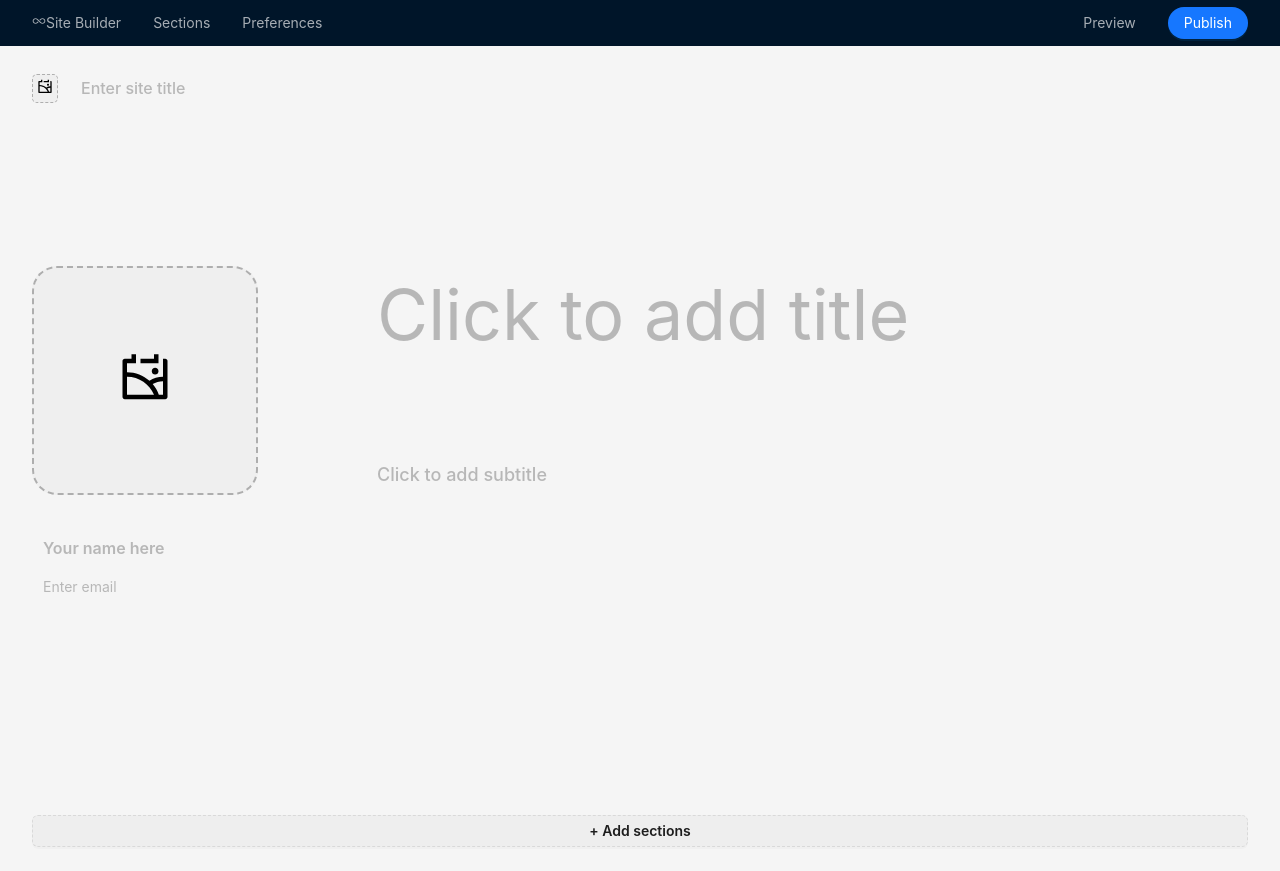
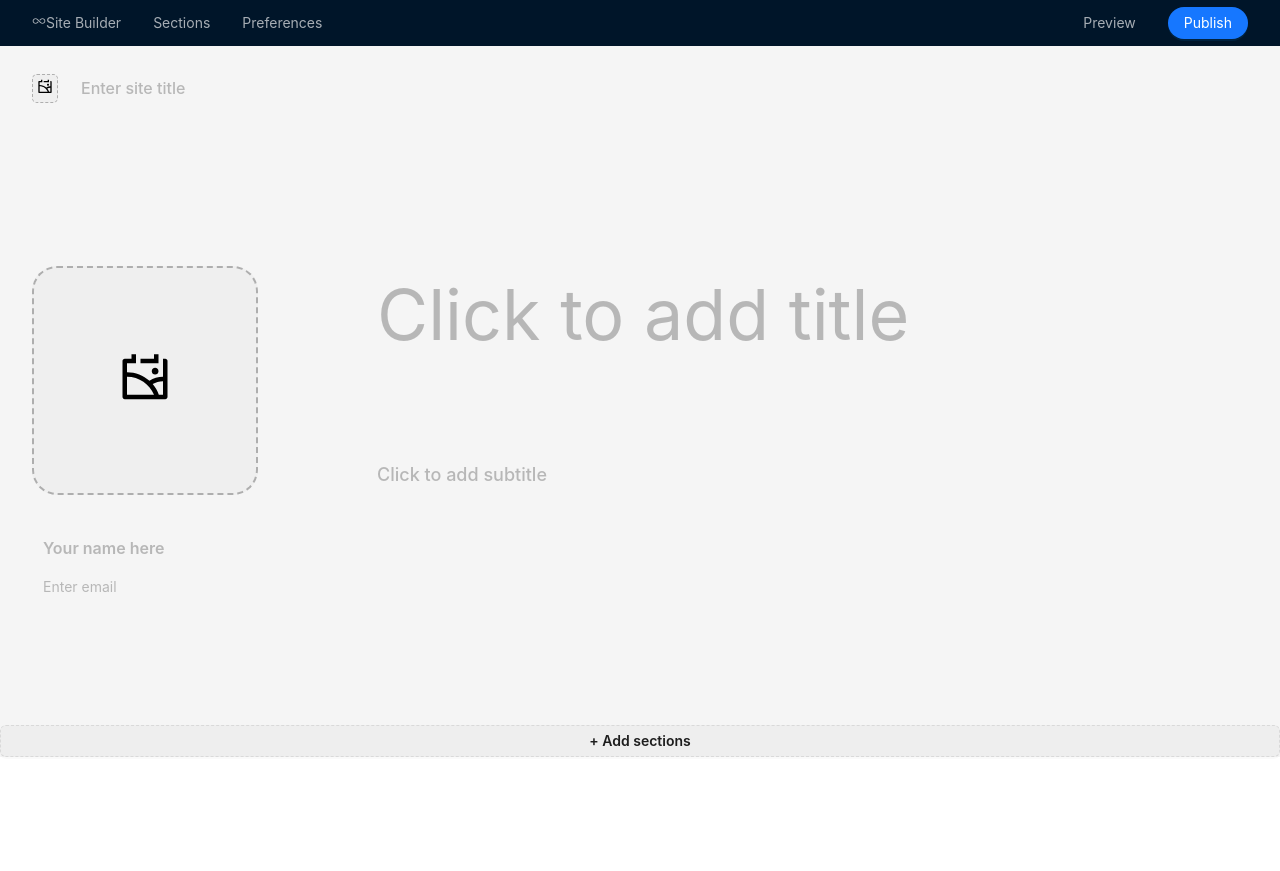
Before and after one commit to KaranChimple/profile-builder, a React (Create React App) app: page / in a window 1280 px wide. After the commit the page ends 800 px from the top, so only its background shows below. Built offline with nearby package versions, Linux system fonts and the light colour scheme.

Commit message:
About view with lexical created. Needs more refinement

```diff
--- a/package.json
+++ b/package.json
@@ -4,10 +4,12 @@
   "private": true,
   "dependencies": {
     "@ant-design/icons": "^5.3.1",
+    "@lexical/react": "^0.13.1",
     "@testing-library/jest-dom": "^5.17.0",
     "@testing-library/react": "^13.4.0",
     "@testing-library/user-event": "^13.5.0",
     "antd": "^5.14.2",
+    "lexical": "^0.13.1",
     "react": "^18.2.0",
     "react-dom": "^18.2.0",
     "react-icons": "^5.0.1",
--- /dev/null
+++ b/src/Pages/Containers/aboutView.js
@@ -0,0 +1,52 @@
+import React, {useMemo} from 'react';
+import { LexicalComposer} from '@lexical/react/LexicalComposer';
+import {PlainTextPlugin} from "@lexical/react/LexicalPlainTextPlugin";
+import {ContentEditable} from '@lexical/react/LexicalContentEditable';
+import LexicalErrorBoundary from '@lexical/react/LexicalErrorBoundary';
+
+const AboutView = () => {
+
+    const CustomContent = useMemo(() => {
+        return (
+            <ContentEditable style={{
+                position: 'relative',
+                borderColor: 'rgba(255,211,2,0.68)',
+                border: '2px solid red',
+                borderRadius: '5px',
+                maxWidth: '100%',
+                padding: '10px'
+            }}/>
+        )
+    }, []);
+
+    const CustomPlaceholder = useMemo(() => {
+        return (
+            <div style={{
+                position: 'absolute', top: 30, left: 30,
+            }}>
+                Enter some text...
+            </div>
+        )
+    }, []);
+
+    const lexicalConfig = {
+        namespace: 'My Rich Text Editor',
+        onError: (e) => {
+            console.log('ERROR:', e)
+        }
+    }
+
+    return (
+        <div style={{padding: '20px'}}>
+            <LexicalComposer initialConfig={lexicalConfig}>
+                <PlainTextPlugin
+                    contentEditable={CustomContent}
+                    placeholder={CustomPlaceholder}
+                    ErrorBoundary={LexicalErrorBoundary}
+                />
+            </LexicalComposer>
+        </div>
+    );
+}
+
+export default AboutView;
--- a/src/Pages/Containers/home.js
+++ b/src/Pages/Containers/home.js
@@ -1,10 +1,66 @@
-import React from "react";
+import React, {useState} from "react";
+import { AiOutlinePlusCircle } from "react-icons/ai";
+import { Button, Dropdown } from "antd";
 import IntroView from "./introView";
+import { SECTION_NAMES } from "../../utils/constants";
+import AboutView from "./aboutView";
+
+const styles = {
+  menuContainer: {width: "20%", marginLeft: '40%'},
+  addSectionsButton: {
+    fontWeight: "600",
+    fontSize: "14px",
+    lineHeight: "24px",
+    marginTop: "64px",
+    backgroundColor: "#EEEEEE",
+  },
+}
 
 const Home = () => {
+  const [selectedSections, setSelectedSections] = useState([]);
+  const items = [
+    {
+      label: '📌  Add About you',
+      icon: <AiOutlinePlusCircle size="21px" />,
+      onClick: () => setSelectedSections([...selectedSections, SECTION_NAMES.ABOUT]),
+      key: '1',
+    },
+    {
+      label: '💡  Add Skillsets',
+      icon: <AiOutlinePlusCircle size="21px" />,
+      onClick: () => setSelectedSections([...selectedSections, SECTION_NAMES.SKILLSETS]),
+      key: '2',
+    },
+    {
+      label: '🛠️  Add Projects',
+      icon: <AiOutlinePlusCircle size="21px" />,
+      onClick: () => setSelectedSections([...selectedSections, SECTION_NAMES.PROJECTS]),
+      key: '3',
+    },
+    {
+      label: '🌐  Add Experience',
+      icon: <AiOutlinePlusCircle size="21px" />,
+      onClick: () => setSelectedSections([...selectedSections, SECTION_NAMES.EXPERIENCE]),
+      key: '4',
+    },
+    {
+      label: '🔗  Add CTA',
+      icon: <AiOutlinePlusCircle size="21px" />,
+      onClick: () => setSelectedSections([...selectedSections, SECTION_NAMES.CTA]),
+      key: '5',
+    },
+  ];
+
+  console.log("@@@ home", selectedSections)
   return (
     <div>
-      <IntroView />
+      <IntroView sections={items} />
+      {selectedSections.includes(SECTION_NAMES.ABOUT) && <AboutView />}
+      <Dropdown trigger={['click']} menu={{ items, style: styles.menuContainer }} placement="top">
+      <Button type="dashed" block style={styles.addSectionsButton}>
+        + Add sections
+      </Button>
+      </Dropdown>
     </div>
   );
 };
--- a/src/Pages/Containers/introView.js
+++ b/src/Pages/Containers/introView.js
@@ -1,5 +1,5 @@
 import React from "react";
-import { Flex, Input, Button } from "antd";
+import { Flex, Input, Button, Dropdown } from "antd";
 import { RiGalleryLine } from "react-icons/ri";
 
 const styles = {
@@ -27,20 +27,14 @@ const styles = {
   subTitleInput: { fontWeight: "500", fontSize: "18px", lineHeight: "28px" },
   nameInput: { fontWeight: "600", fontSize: "16px", lineHeight: "19px" },
   emailInput: { fontWeight: "400", fontSize: "14px", lineHeight: "17px" },
-  addSectionsButton: {
-    fontWeight: "600",
-    fontSize: "14px",
-    lineHeight: "24px",
-    marginTop: "216px",
-    backgroundColor: "#EEEEEE",
-  },
+
 };
 
 const { TextArea } = Input;
 
 const IntroView = () => {
   return (
-    <div style={{ minHeight: window.innerHeight, padding: "24px 32px" }}>
+    <div style={{ minHeight: window.innerHeight/1.3, padding: "24px 32px" }}>
       <Flex vertical={false} gap={12} align="center">
         <div style={styles.gallerySmallIconContainer}>
           <RiGalleryLine size={16} />
@@ -90,9 +84,8 @@ const IntroView = () => {
           style={styles.emailInput}
         />
       </Flex>
-      <Button type="dashed" block style={styles.addSectionsButton}>
-        + Add sections
-      </Button>
+
+
     </div>
   );
 };
--- /dev/null
+++ b/src/utils/constants.js
@@ -0,0 +1,7 @@
+export const SECTION_NAMES = {
+    ABOUT: 'about',
+    SKILLSETS:"skillsets",
+    PROJECTS:"projects",
+    EXPERIENCE:"experience",
+    CTA:"cta"
+}
```
Also changed, not shown: 1 other file (tests, documents, lock files or other folders).
